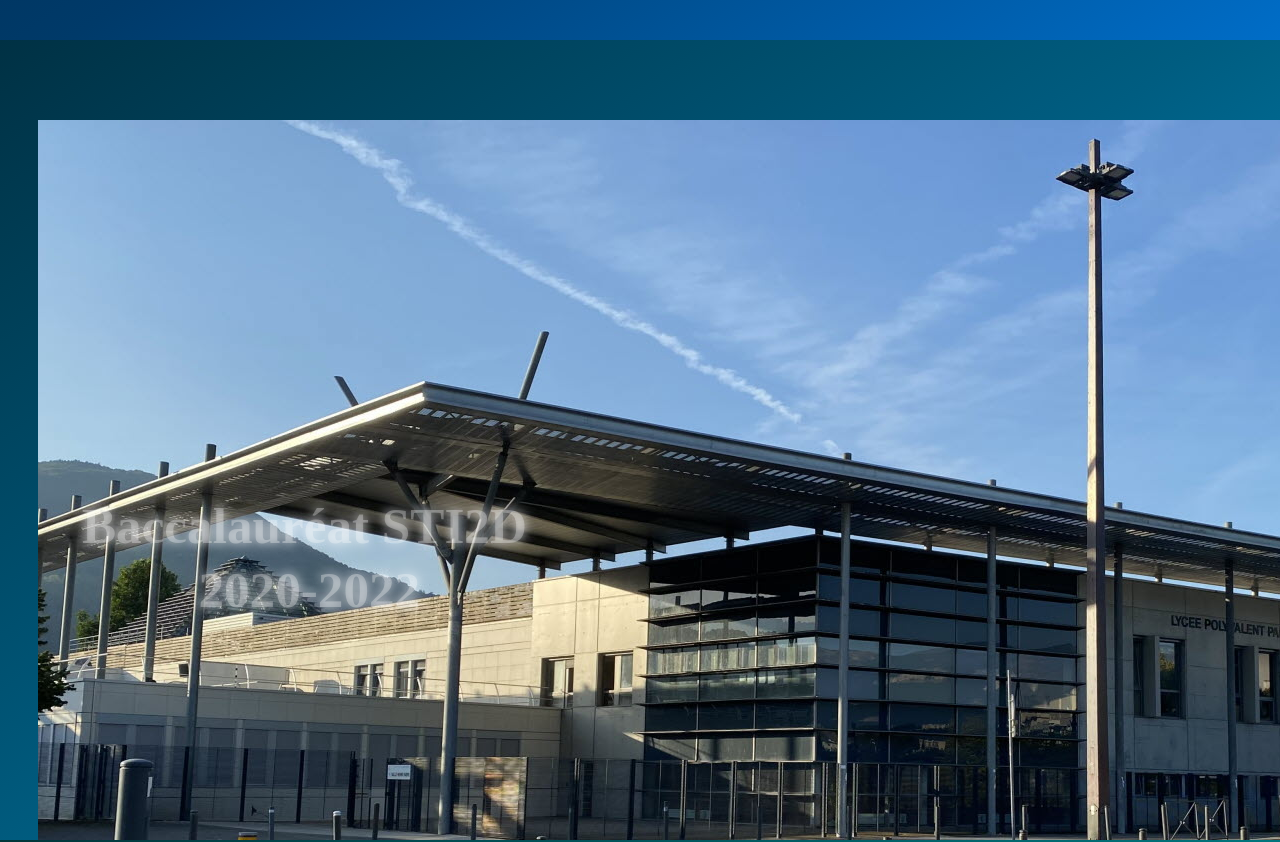
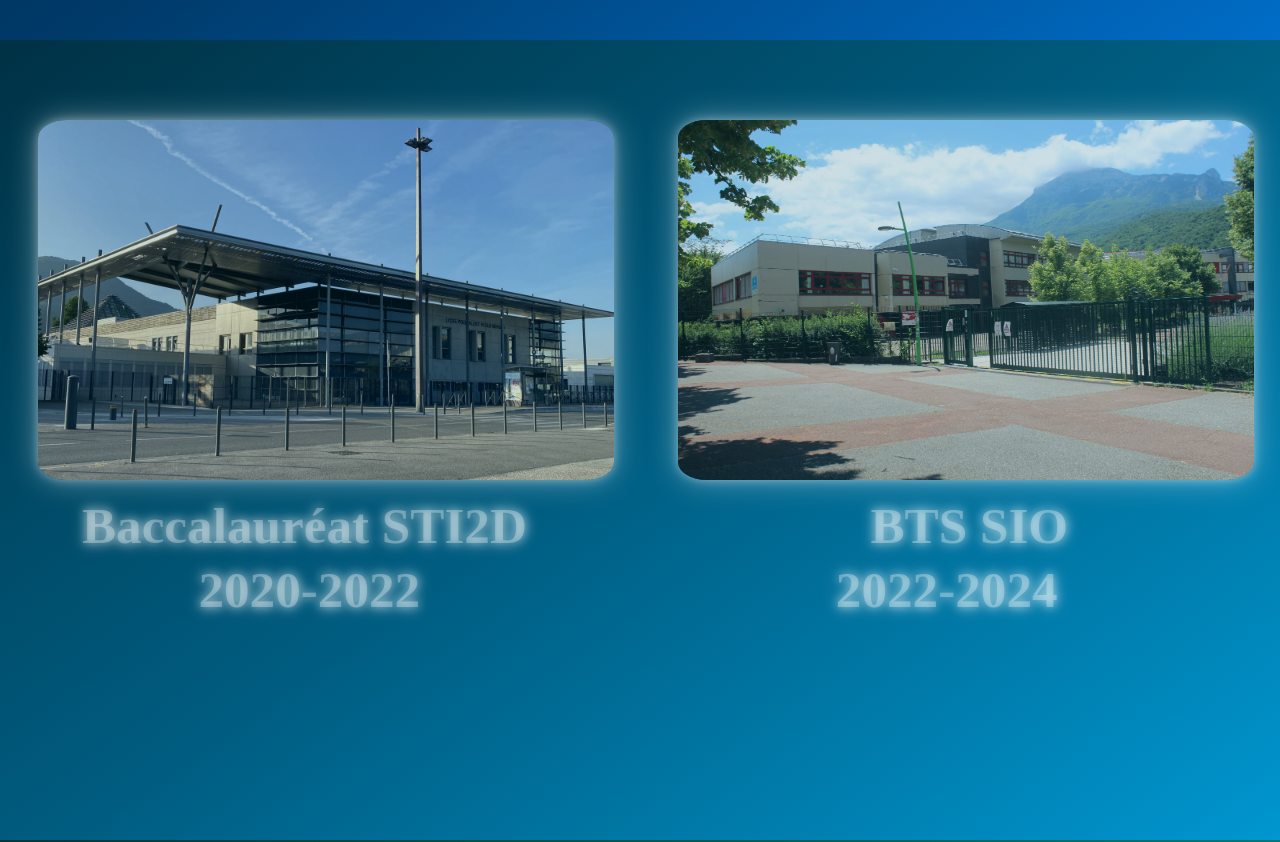
Before and after one commit to FreezyNoNine/rachedij-portfolio-2025, a React (Vite) app: page / in a window 1280 px wide. Shown: the part 2360-3202 px from the top of the page. Built offline with nearby package versions, Linux system fonts and the light colour scheme; a web font is replaced by a local one.

Commit message:
Update Education.jsx

```diff
--- a/src/pages/education/Education.jsx
+++ b/src/pages/education/Education.jsx
@@ -1,4 +1,6 @@
 import React, { useState } from 'react';
+import AristideBergesImg from '/aristide_berges.jpg';
+import PabloNerudaImg from '/pablo_neruda.jpg';
 import "./Education.css";
 
 function Education() {
@@ -8,7 +10,7 @@
 
             <div className="aristideberges">
                 <div className='aristidebergesimg-zone'>
-                    <a href={`https://www.onisep.fr/ressources/univers-formation/formations/post-bac/bts-services-informatiques-aux-organisations-option-b-solutions-logicielles-et-applications-metiers`}><img src="/aristide_berges.jpg" alt="Aristide Bergès" /></a>
+                    <a href={`https://www.onisep.fr/ressources/univers-formation/formations/post-bac/bts-services-informatiques-aux-organisations-option-b-solutions-logicielles-et-applications-metiers`}><img src={AristideBergesImg} alt="ABimg" id='ab-img'></img></a>
                 </div>
 
                 <div className='zone-title-aristideberges-diplome'>
@@ -22,7 +24,7 @@
 
             <div className="pabloneruda">
                 <div className='pablonerudaimg-zone'>
-                    <a href={`https://etudiant.lefigaro.fr/vos-etudes/etudes-secondaires/33902-bac-sti2d-option-sin-tout-savoir/`}><img src="/pablo_neruda.jpg" alt="Pablo Neruda" /></a>
+                    <a href={`https://etudiant.lefigaro.fr/vos-etudes/etudes-secondaires/33902-bac-sti2d-option-sin-tout-savoir/`}><img src={PabloNerudaImg} alt="PNimg" id='pn-img'></img></a>
                 </div>
 
                 <div className='zone-title-pabloneruda-diplome'>
```
